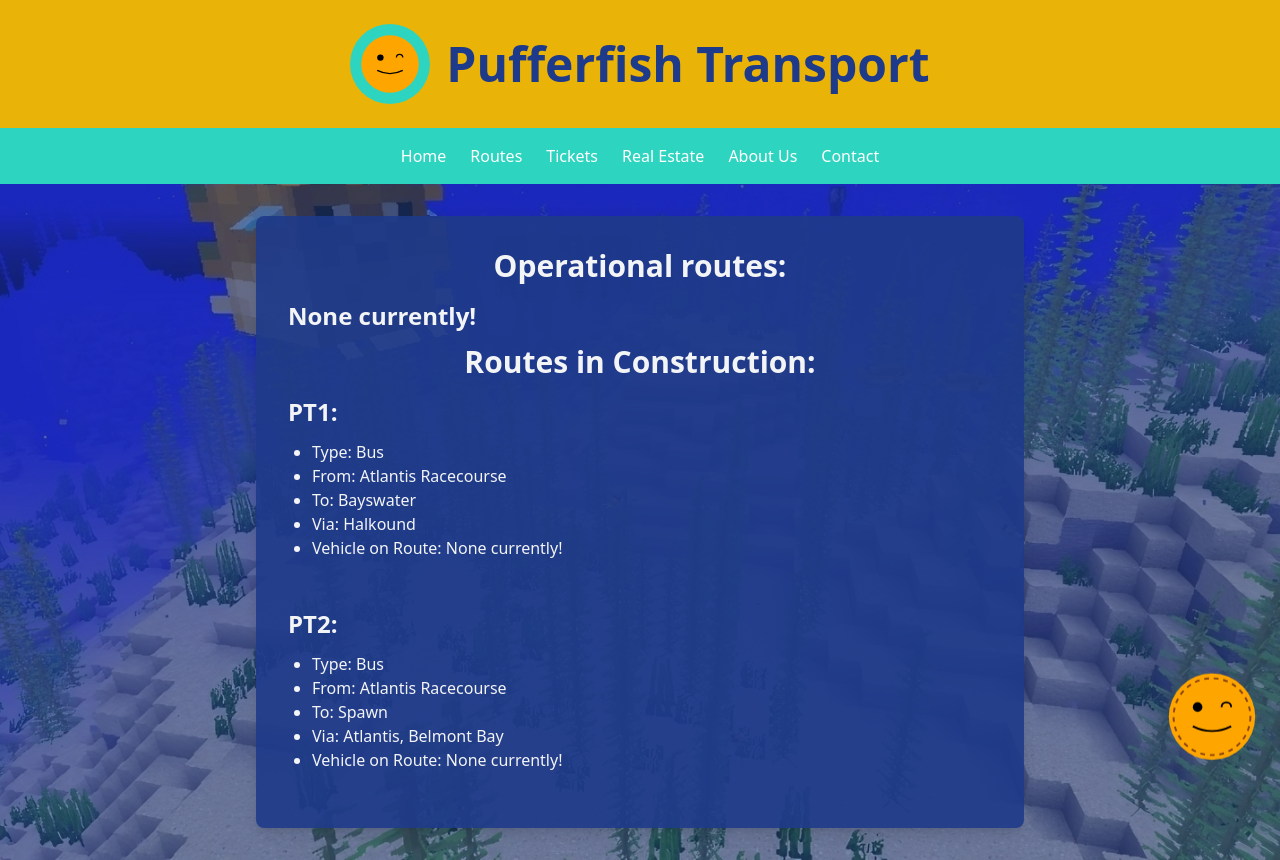
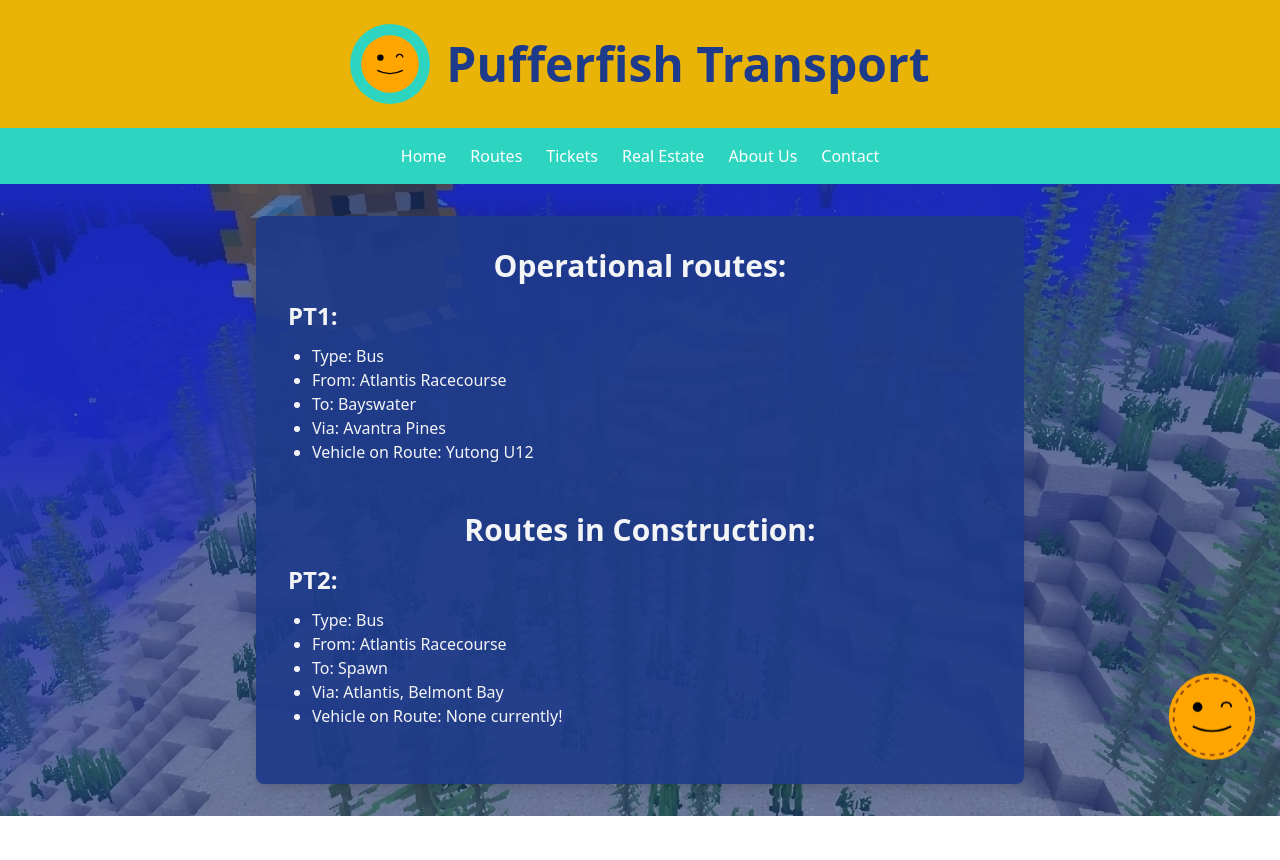
Before and after one commit to AwesomeKalin/pufferfishtranswebsite, a SvelteKit app: page /routes in a window 1280 px wide. After the commit the page ends 816 px from the top, so only its background shows below. Built offline with nearby package versions, Linux system fonts and the light colour scheme.

Commit message:
PT1 is now operational

```diff
--- a/src/routes/routes/+page.svelte
+++ b/src/routes/routes/+page.svelte
@@ -1,15 +1,14 @@
 <h2 class="mb-4 text-center text-3xl font-bold">Operational routes:</h2>
-<h3 class="mb-3 text-2xl font-semibold">None currently!</h3>
-
-<h2 class="mb-4 text-center text-3xl font-bold">Routes in Construction:</h2>
 <h3 class="mb-3 text-2xl font-semibold">PT1:</h3>
 <ul class="mb-6 list-disc pl-6">
     <li>Type: Bus</li>
     <li>From: Atlantis Racecourse</li>
     <li>To: Bayswater</li>
-    <li>Via: Halkound</li>
-    <li>Vehicle on Route: None currently!</li>
+    <li>Via: Avantra Pines</li>
+    <li>Vehicle on Route: Yutong U12</li>
 </ul><br />
+
+<h2 class="mb-4 text-center text-3xl font-bold">Routes in Construction:</h2>
 <h3 class="mb-3 text-2xl font-semibold">PT2:</h3>
 <ul class="mb-6 list-disc pl-6">
     <li>Type: Bus</li>
```
